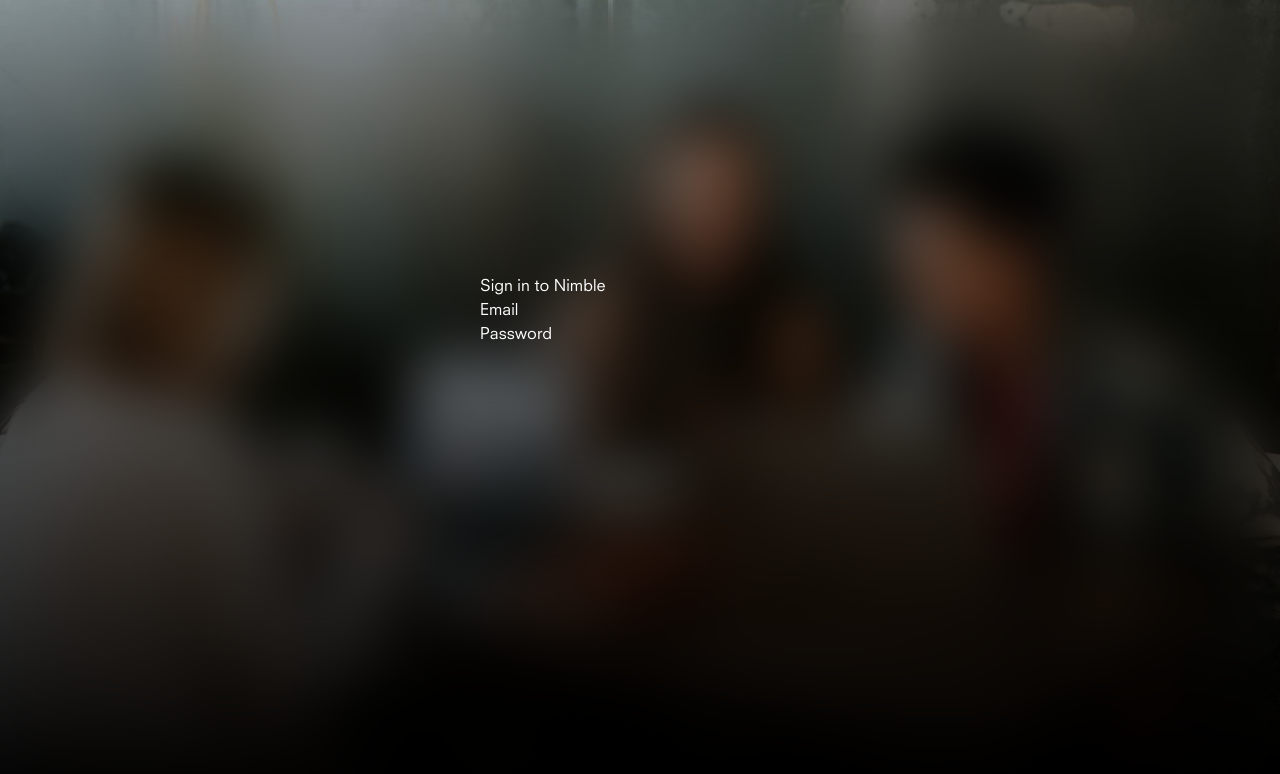
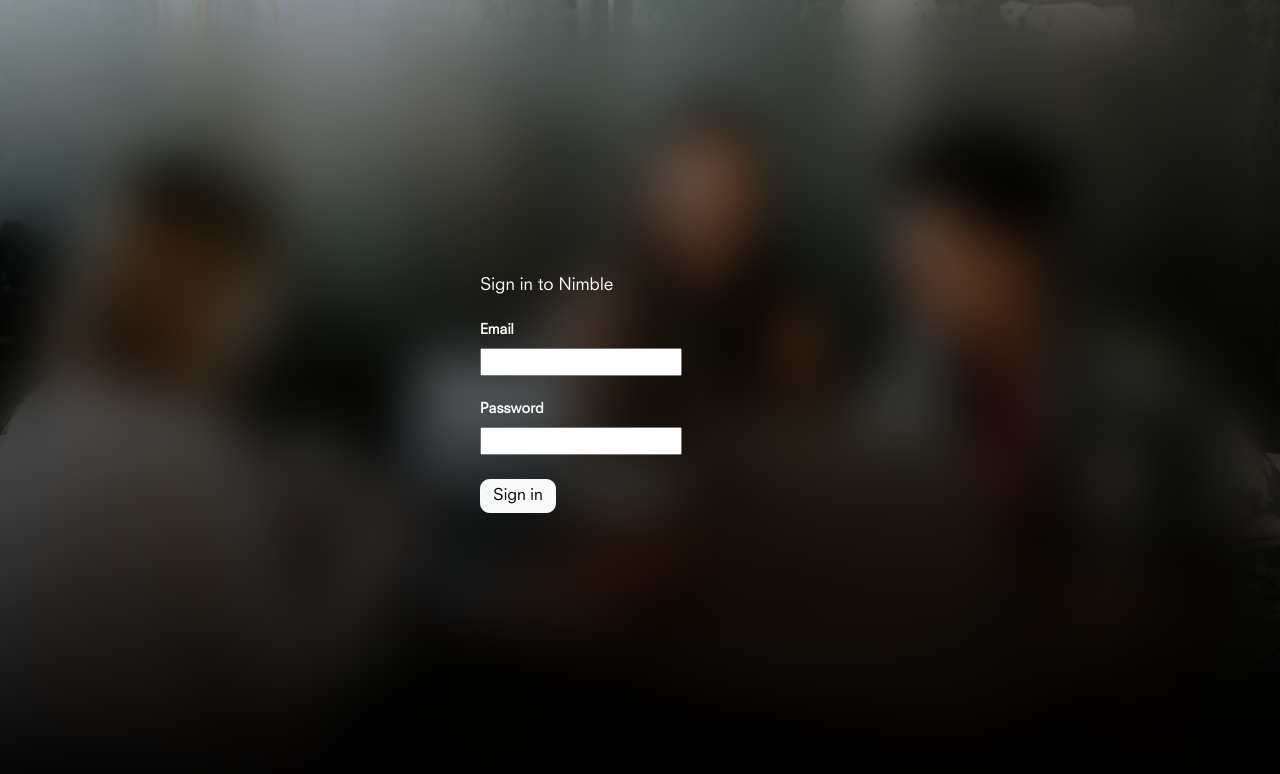
Before and after one commit to malparty/react-survey, a React app: page / in a window 1280 px wide. Shown: the top 774 px of the page. Built offline with nearby package versions, Linux system fonts and the light colour scheme.

Commit message:
[#10] Create base structure for login form

```diff
--- a/src/assets/stylesheets/_variables.scss
+++ b/src/assets/stylesheets/_variables.scss
@@ -14,3 +14,20 @@ $body-bg: rgba(0, 0, 0, 0);
 $body-color: $white;
 
 $zindex-behind: -1;
+
+$font-size-base: 1rem !default;                   // 17px set in base/layouts.scss
+$font-size-sm: $font-size-base * 0.882 !default;  // 15px
+
+$line-height-base: 1.294 !default; // 22px
+$line-height-sm: 1.333 !default;   // 20px
+
+$font-weight-light: 300 !default;
+$font-weight-normal: 400 !default;
+$font-weight-bold: 800 !default;
+$font-weight-bolder: 850 !default;
+
+$btn-border-radius: 0.588rem;    // 10px
+
+$input-border-radius: 0.706rem; // 12px
+$input-padding-y: 1.118rem;     // 19px
+$input-padding-x: 0.706rem;     // 12px
--- a/src/assets/stylesheets/base/layouts.scss
+++ b/src/assets/stylesheets/base/layouts.scss
@@ -1,3 +1,4 @@
 body {
   font-family: 'Neuzeit S LT Std', serif;
+  font-size: 17px;
 }
--- a/src/assets/stylesheets/components/index.scss
+++ b/src/assets/stylesheets/components/index.scss
@@ -1 +1,2 @@
 @import './background-image/index';
+@import './login-form/index';
--- /dev/null
+++ b/src/assets/stylesheets/components/login-form/index.scss
@@ -0,0 +1,21 @@
+.login-form {
+  &__field {
+    margin-top: rem(24px);
+
+    > * + * {
+      margin-top: rem(8px);
+    }
+  }
+
+  &__label {
+    display: block;
+
+    font-size: $font-size-sm;
+    font-weight: $font-weight-bold;
+    line-height: $line-height-sm;
+  }
+
+  &__input {
+
+  }
+}
--- /dev/null
+++ b/src/components/LoginForm/index.tsx
@@ -0,0 +1,23 @@
+import { PureComponent } from 'react';
+
+export default class LoginForm extends PureComponent {
+  render() {
+    return (
+      <div className="login-form">
+        <form>
+          <div className="login-form__field">
+            <label className="login-form__label">Email</label>
+            <input className="login-form__input" type="email" />
+          </div>
+          <div className="login-form__field">
+            <label className="login-form__label">Password</label>
+            <input className="login-form__input" type="password" />
+          </div>
+          <div className="login-form__field">
+            <button className="btn btn-light" type="submit">Sign in</button>
+          </div>
+        </form>
+      </div>
+    );
+  }
+}
--- a/src/screens/Login/index.tsx
+++ b/src/screens/Login/index.tsx
@@ -1,4 +1,5 @@
 import { PureComponent } from 'react';
+import LoginForm from '../../components/LoginForm';
 
 const LOGIN_SCREEN_CLASS = 'login-screen';
 
@@ -18,8 +19,7 @@ export default class LoginScreen extends PureComponent {
       <div className="login-screen__grid">
         <div className="login-screen__container" data-test-id="login-screen-container">
           Sign in to Nimble
-          <div>Email</div>
-          <div>Password</div>
+          <LoginForm />
         </div>
       </div>
     );
```
